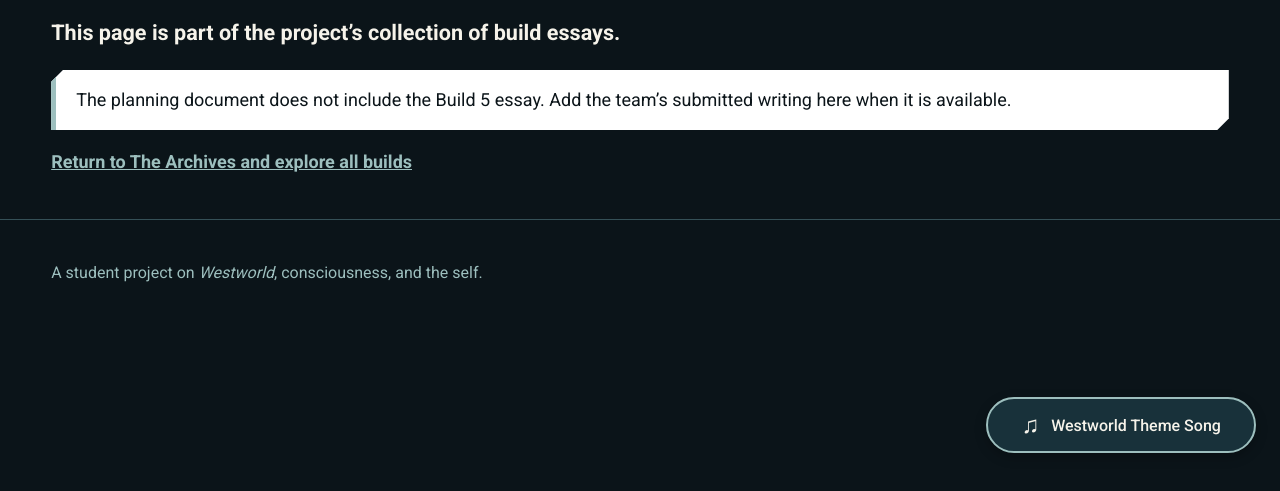
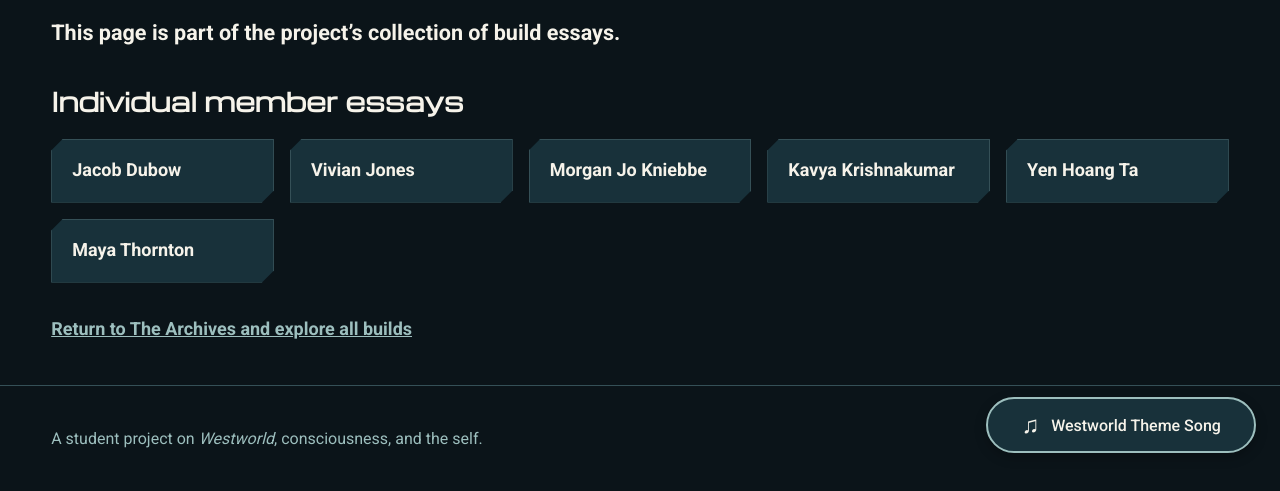
Before and after one commit to um-lrc-hnr241/2026-fall-hector, a plain HTML site: page build-5.html in a window 1280 px wide. Shown: the part 323-814 px from the top of the page. Drawn offline with nearby package versions, Linux system fonts and the light colour scheme.

Commit message:
Agent: update build-5.html

```diff
--- a/build-5.html
+++ b/build-5.html
@@ -34,7 +34,17 @@
     <p class="eyebrow">The Archives · Build 5</p>
     <h1>Build 5</h1>
     <p class="lead">This page is part of the project’s collection of build essays.</p>
-    <p class="notice">The planning document does not include the Build 5 essay. Add the team’s submitted writing here when it is available.</p>
+    <section aria-labelledby="member-essays-heading">
+      <h2 id="member-essays-heading">Individual member essays</h2>
+      <ul class="build-card-list">
+        <li><a href="build-5/jacob-dubow.html">Jacob Dubow</a></li>
+        <li><a href="build-5/vivian-jones.html">Vivian Jones</a></li>
+        <li><a href="build-5/morgan-jo-kniebbe.html">Morgan Jo Kniebbe</a></li>
+        <li><a href="build-5/kavya-krishnakumar.html">Kavya Krishnakumar</a></li>
+        <li><a href="build-5/yen-hoang-ta.html">Yen Hoang Ta</a></li>
+        <li><a href="build-5/maya-thornton.html">Maya Thornton</a></li>
+      </ul>
+    </section>
     <p><a href="build.html">Return to The Archives and explore all builds</a></p>
   </main>
   <footer class="site-footer">
```
